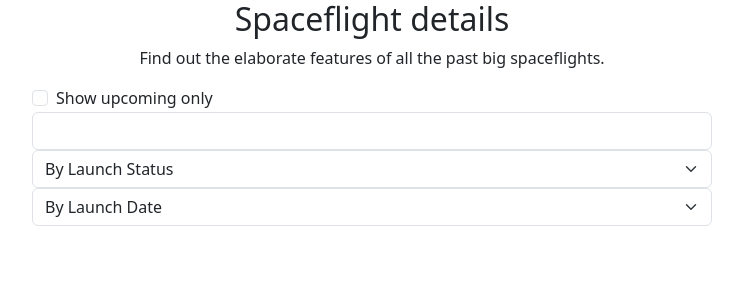
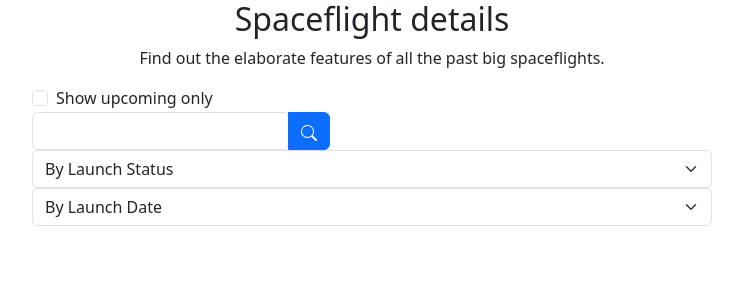
Before and after one commit to HabibMollah/technext-ltd-task, a React (Vite) app: page / in a window 1280 px wide. Shown: the top 300 px of the page, without its empty margins (268-1011 px from the left). Built offline with nearby package versions, Linux system fonts and the light colour scheme.

Commit message:
add icon to searchbar

```diff
--- a/src/components/form/index.tsx
+++ b/src/components/form/index.tsx
@@ -8,21 +8,33 @@ export default function Form() {
         </label>
       </div>
 
+      <div className="input-group">
+        <div className="form-outline">
           <input className="form-control" type="text" id="search" />
           <label className="visually-hidden form-label" htmlFor="search">
             Search
           </label>
+        </div>
 
+        <button className="btn btn-primary" type="button">
+          <img src="/search-icon.svg" alt="Search Icon" />
+        </button>
+      </div>
+
+      <div>
         <select className="form-select" aria-label="Sort By Status">
           <option>By Launch Status</option>
           <option>By Something Else</option>
         </select>
+      </div>
 
+      <div>
         <select className="form-select" aria-label="Sort By Time">
           <option>By Launch Date</option>
           <option>Last Week</option>
           <option>Last Month</option>
         </select>
+      </div>
     </form>
   );
 }
```
Also changed, not shown: public/search-icon.svg (added). Lines whose indentation alone changed are shown as unchanged.
